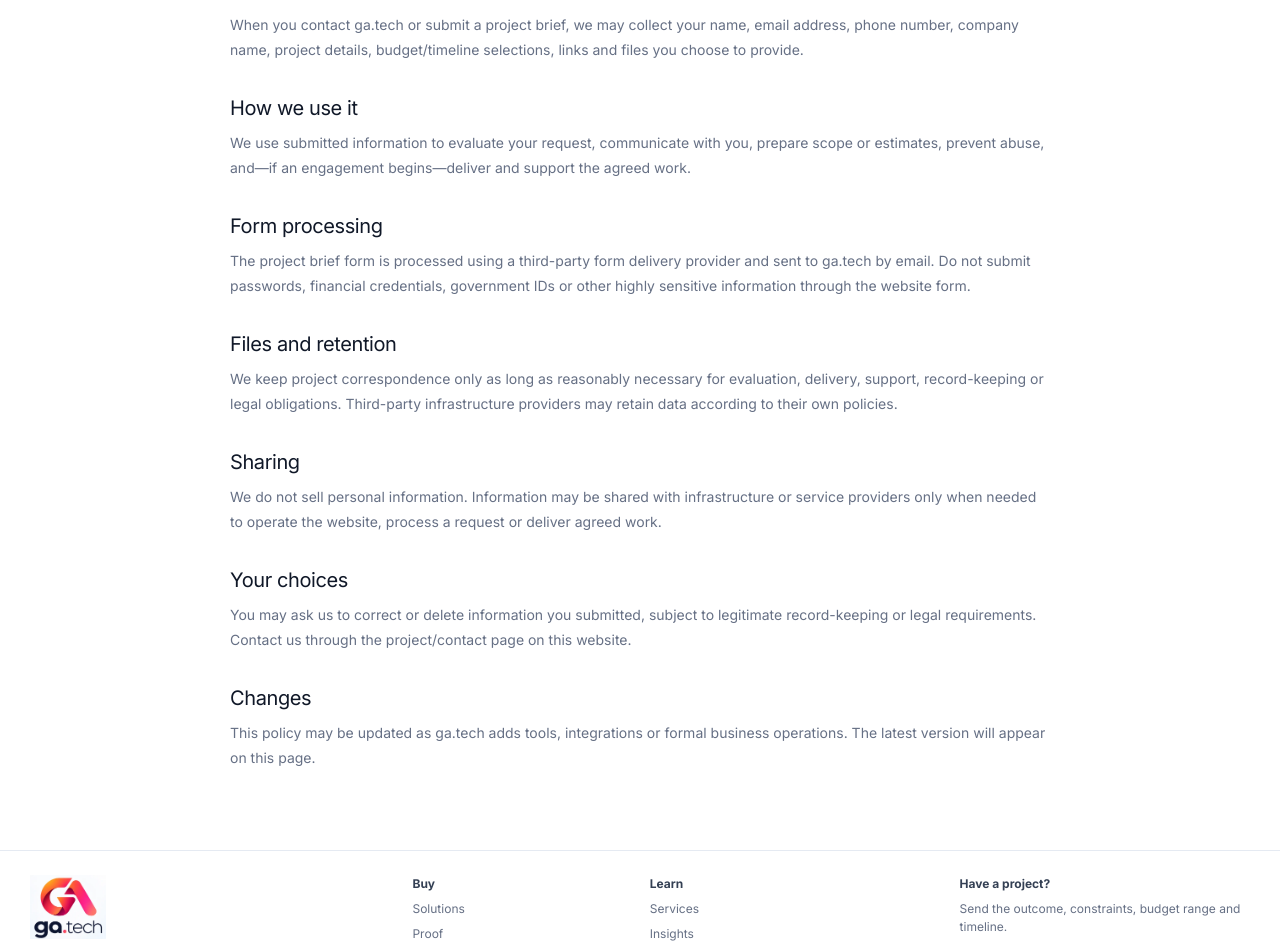
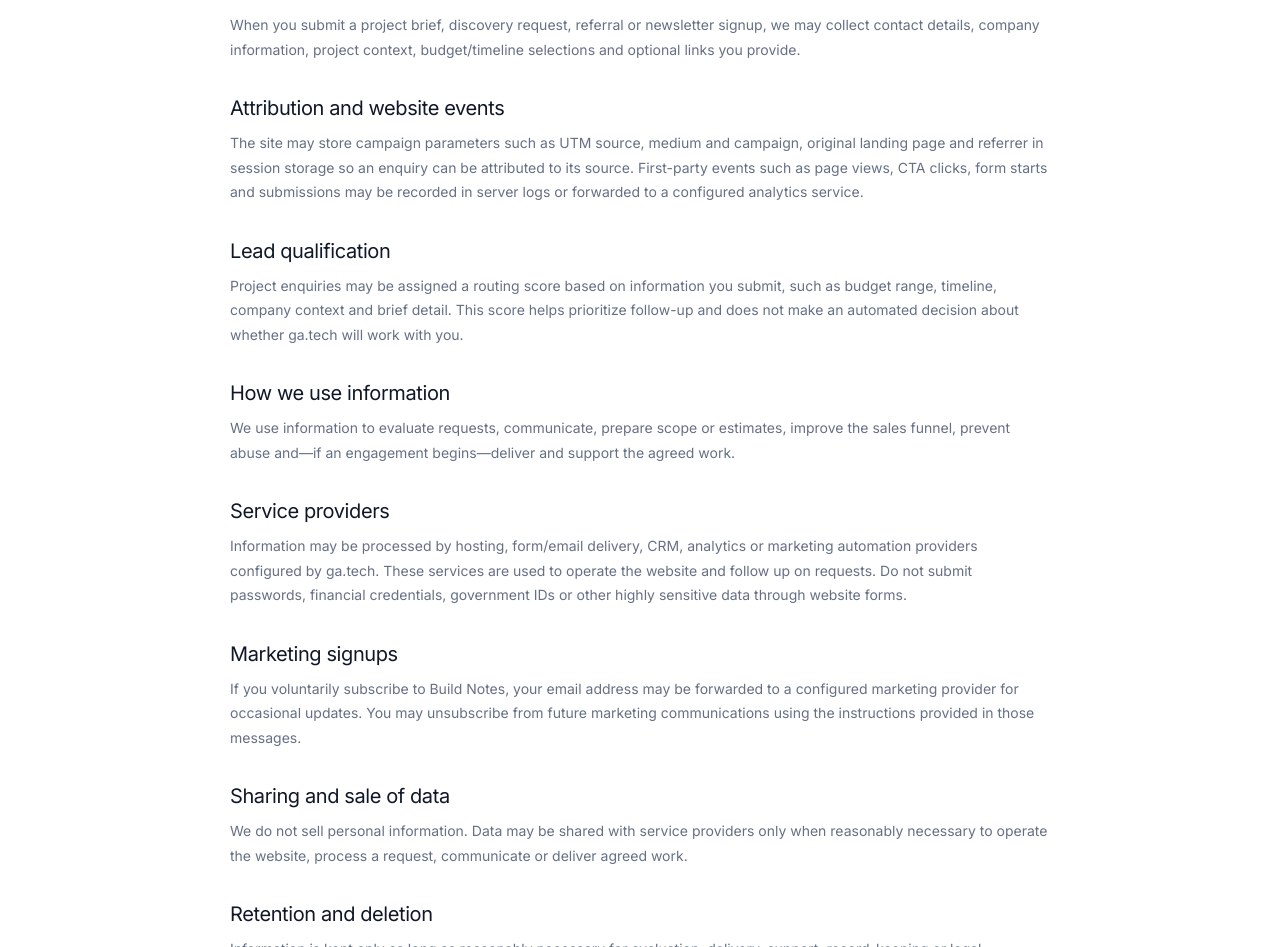
Before and after one commit to gauravanand-sudo/gaurav-portfolio, a Next.js app: page /privacy in a window 1280 px wide. Shown: the part 305-1252 px from the top of the page. Built offline with nearby package versions, Linux system fonts and the light colour scheme.

Commit message:
Align legal, autoresponse and launch timing with sales engine

```diff
--- a/app/api/leads/route.ts
+++ b/app/api/leads/route.ts
@@ -41,6 +41,7 @@ export async function POST(request: NextRequest) {
       headers:{'Content-Type':'application/json','Accept':'application/json'},
       body:JSON.stringify({
         _subject: `[${scoring.tier.toUpperCase()} ${scoring.score}] ga.tech lead: ${body.request}`,
+        _autoresponse: 'Thanks for contacting ga.tech. Your request has been received. Target response time is within 1 business day.',
         ...lead,
       }),
     }).catch(() => null))
--- a/app/api/subscribe/route.ts
+++ b/app/api/subscribe/route.ts
@@ -22,6 +22,7 @@ export async function POST(request: NextRequest) {
       headers:{'Content-Type':'application/json','Accept':'application/json'},
       body:JSON.stringify({
         _subject:'New ga.tech Build Notes subscriber',
+        _autoresponse:'Thanks for joining ga.tech Build Notes. You are on the list for occasional product, AI and delivery updates.',
         subscriber_email:email,
         source:subscriber.source,
         created_at:subscriber.createdAt,
--- a/app/page.tsx
+++ b/app/page.tsx
@@ -27,7 +27,7 @@ export default function Home(){
 
   <section className="maturity-section"><div className="site-shell"><div className="maturity-section-head"><div><p className="company-kicker">WHAT GA.TECH DOES</p><h2>Four connected delivery capabilities.</h2></div><p>Product engineering is the core. AI, creative and cloud capabilities extend the outcome when the project needs them.</p></div><div className="solution-grid">{companyServices.map((s,i)=><article className="solution-card" key={s.slug}><span className="solution-index">0{i+1}</span><p className="company-kicker">{s.eyebrow}</p><h3>{s.title}</h3><p>{s.summary}</p><div className="solution-tags">{s.idealFor.slice(0,3).map(x=><span key={x}>{x}</span>)}</div><Link data-track="service_click" data-track-label={s.slug} href={`/services/${s.slug}`}>Explore →</Link></article>)}</div></div></section>
 
-  <section className="maturity-section maturity-soft"><div className="site-shell"><div className="maturity-section-head"><div><p className="company-kicker">COMMERCIAL STARTING POINTS</p><h2>Know the likely size before you fill a form.</h2></div><p>Planning ranges are directional—not fixed quotes. Final scope depends on integrations, uncertainty, design depth and launch requirements.</p></div><div className="starter-offer-grid">{salesOffers.map(o=><article className="starter-offer-card" key={o.key}><span>{o.label}</span><h3>{o.title}</h3><p>{o.copy}</p><small><b>Good for:</b> {o.goodFor}</small><div className="offer-commercials"><strong>{o.timeline}</strong><span>{o.planningRange}</span></div><Link data-track="offer_scope_click" data-track-label={o.key} href={`/contact?request=${encodeURIComponent(o.request)}`}>Scope this →</Link></article>)}</div></div></section>
+  <section className="maturity-section maturity-soft"><div className="site-shell"><div className="maturity-section-head"><div><p className="company-kicker">COMMERCIAL STARTING POINTS</p><h2>Know the likely size before you fill a form.</h2></div><p>Planning ranges are directional—not fixed quotes. If you have a fixed launch date, start scoping early: common engagements run roughly 1–14 weeks depending on complexity.</p></div><div className="starter-offer-grid">{salesOffers.map(o=><article className="starter-offer-card" key={o.key}><span>{o.label}</span><h3>{o.title}</h3><p>{o.copy}</p><small><b>Good for:</b> {o.goodFor}</small><div className="offer-commercials"><strong>{o.timeline}</strong><span>{o.planningRange}</span></div><Link data-track="offer_scope_click" data-track-label={o.key} href={`/contact?request=${encodeURIComponent(o.request)}`}>Scope this →</Link></article>)}</div></div></section>
 
   <section className="maturity-section"><div className="site-shell proof-section-grid"><div className="proof-intro"><p className="company-kicker">PROOF</p><h2>Translate technical depth into business confidence.</h2><p>These are real founder-experience examples. They are not presented as ga.tech client engagements.</p><Link href="/case-studies" className="company-text-link">View proof library →</Link></div><div className="proof-card-grid">{realProof.map(c=><article key={c.slug}><span>{c.kind.toUpperCase()}</span><h3>{c.title}</h3><p>{c.outcome}</p></article>)}</div></div></section>
 
--- a/app/privacy/page.tsx
+++ b/app/privacy/page.tsx
@@ -2,32 +2,16 @@ import type { Metadata } from 'next'
 import Nav from '@/components/Nav'
 import Footer from '@/components/Footer'
 
-export const metadata: Metadata = {
-  title: 'Privacy Policy',
-  description: 'Privacy policy for ga.tech.',
-  alternates: { canonical: '/privacy' },
-}
+export const metadata: Metadata={title:'Privacy Policy',description:'Privacy policy for ga.tech.',alternates:{canonical:'/privacy'}}
 
-export default function PrivacyPage() {
-  return (
-    <>
-      <Nav />
-      <main className="legal-page">
-        <div className="site-shell legal-shell">
-          <p className="company-kicker">LEGAL</p>
-          <h1>Privacy Policy</h1>
-          <p className="legal-updated">Last updated: 23 September 2026</p>
-
-          <section><h2>What we collect</h2><p>When you contact ga.tech or submit a project brief, we may collect your name, email address, phone number, company name, project details, budget/timeline selections, links and files you choose to provide.</p></section>
-          <section><h2>How we use it</h2><p>We use submitted information to evaluate your request, communicate with you, prepare scope or estimates, prevent abuse, and—if an engagement begins—deliver and support the agreed work.</p></section>
-          <section><h2>Form processing</h2><p>The project brief form is processed using a third-party form delivery provider and sent to ga.tech by email. Do not submit passwords, financial credentials, government IDs or other highly sensitive information through the website form.</p></section>
-          <section><h2>Files and retention</h2><p>We keep project correspondence only as long as reasonably necessary for evaluation, delivery, support, record-keeping or legal obligations. Third-party infrastructure providers may retain data according to their own policies.</p></section>
-          <section><h2>Sharing</h2><p>We do not sell personal information. Information may be shared with infrastructure or service providers only when needed to operate the website, process a request or deliver agreed work.</p></section>
-          <section><h2>Your choices</h2><p>You may ask us to correct or delete information you submitted, subject to legitimate record-keeping or legal requirements. Contact us through the project/contact page on this website.</p></section>
-          <section><h2>Changes</h2><p>This policy may be updated as ga.tech adds tools, integrations or formal business operations. The latest version will appear on this page.</p></section>
-        </div>
-      </main>
-      <Footer />
-    </>
-  )
-}
+export default function PrivacyPage(){return <><Nav/><main id="main-content" className="legal-page"><div className="site-shell legal-shell"><p className="company-kicker">LEGAL</p><h1>Privacy Policy</h1><p className="legal-updated">Last updated: 23 September 2026</p>
+<section><h2>What we collect</h2><p>When you submit a project brief, discovery request, referral or newsletter signup, we may collect contact details, company information, project context, budget/timeline selections and optional links you provide.</p></section>
+<section><h2>Attribution and website events</h2><p>The site may store campaign parameters such as UTM source, medium and campaign, original landing page and referrer in session storage so an enquiry can be attributed to its source. First-party events such as page views, CTA clicks, form starts and submissions may be recorded in server logs or forwarded to a configured analytics service.</p></section>
+<section><h2>Lead qualification</h2><p>Project enquiries may be assigned a routing score based on information you submit, such as budget range, timeline, company context and brief detail. This score helps prioritize follow-up and does not make an automated decision about whether ga.tech will work with you.</p></section>
+<section><h2>How we use information</h2><p>We use information to evaluate requests, communicate, prepare scope or estimates, improve the sales funnel, prevent abuse and—if an engagement begins—deliver and support the agreed work.</p></section>
+<section><h2>Service providers</h2><p>Information may be processed by hosting, form/email delivery, CRM, analytics or marketing automation providers configured by ga.tech. These services are used to operate the website and follow up on requests. Do not submit passwords, financial credentials, government IDs or other highly sensitive data through website forms.</p></section>
+<section><h2>Marketing signups</h2><p>If you voluntarily subscribe to Build Notes, your email address may be forwarded to a configured marketing provider for occasional updates. You may unsubscribe from future marketing communications using the instructions provided in those messages.</p></section>
+<section><h2>Sharing and sale of data</h2><p>We do not sell personal information. Data may be shared with service providers only when reasonably necessary to operate the website, process a request, communicate or deliver agreed work.</p></section>
+<section><h2>Retention and deletion</h2><p>Information is kept only as long as reasonably necessary for evaluation, delivery, support, record-keeping or legal obligations. You may request correction or deletion of information you submitted, subject to legitimate record-keeping or legal requirements, through the contact page.</p></section>
+<section><h2>Changes</h2><p>This policy may be updated as tools, integrations and formal business operations evolve. The latest version will appear on this page.</p></section>
+</div></main><Footer/></>}
```
Also changed, not shown: app/terms/page.tsx (+11 -28 lines).
